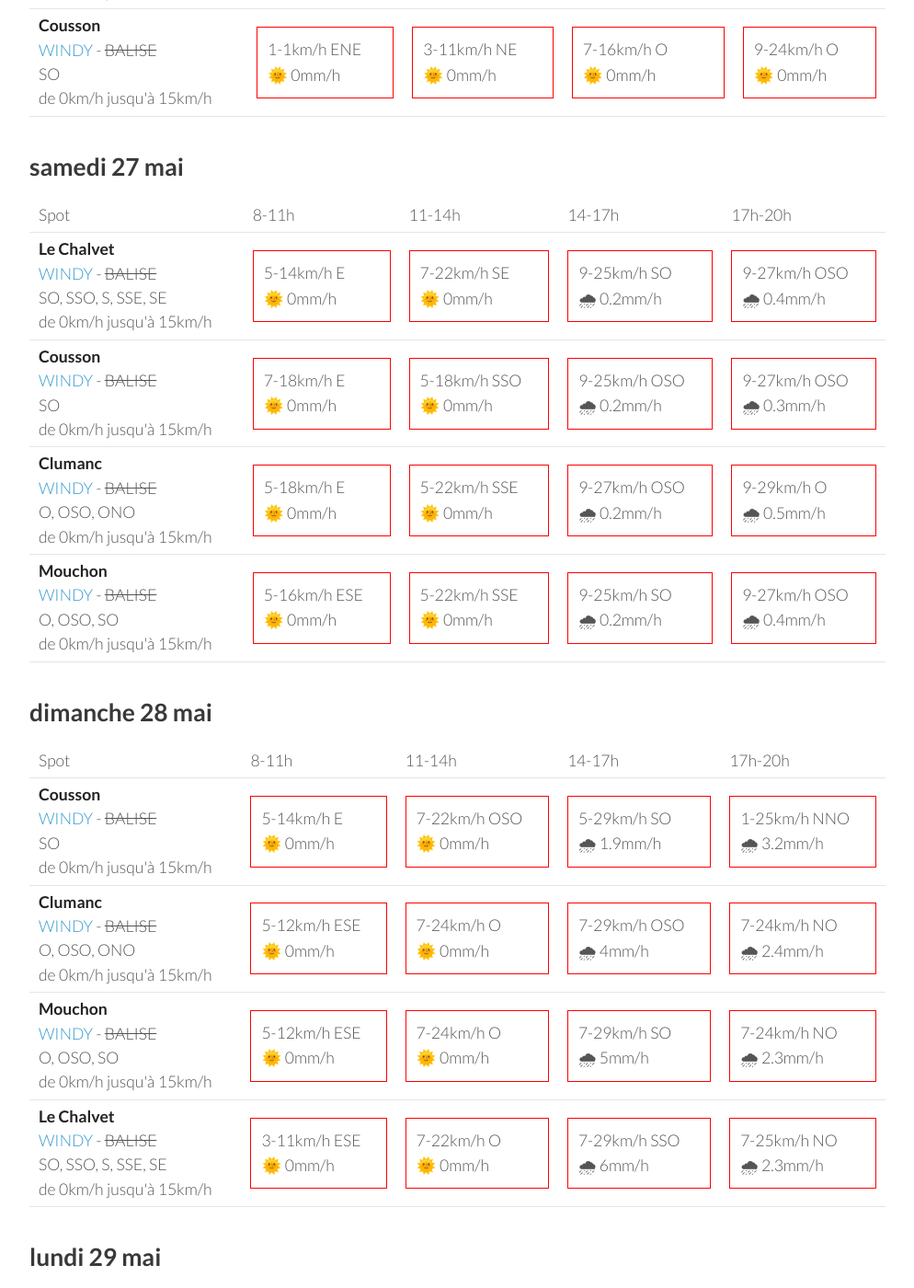
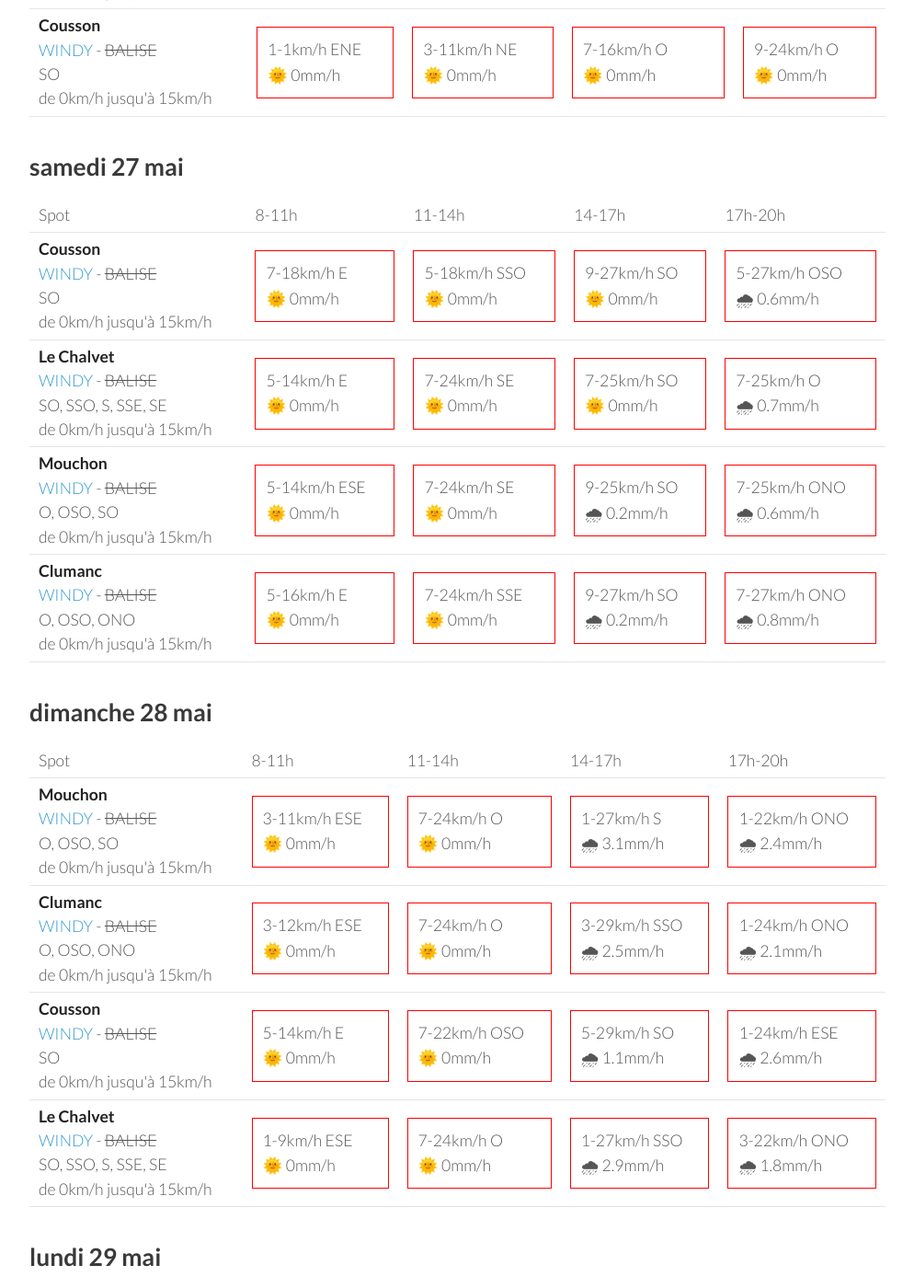
Before and after one commit to parapente-dans-le-nord/parapente-dans-le-nord.github.io, a Jekyll site: the page built from saint_andre.markdown, in a window 1280 px wide and 1400 px high, scrolled down 1299 px. Shown: the whole window at 92% size, without its empty margins (26-1020 px from the left). Built offline with Jekyll 4.4.1, drawn with Linux system fonts in a browser that asks for light colours; some of the changed text lies outside the part shown.

Commit message:
update index.markdown

```diff
--- a/saint_andre.markdown
+++ b/saint_andre.markdown
@@ -130,42 +130,42 @@ page mise à jour le jeudi 25 mai 13:36
       <td>17h-20h</td>
     </tr>
 <tr>
-        <td><strong>Le Chalvet</strong><br><a href="https://windy.com/43.979/6.480?43.866,6.480,10,m:eSsaglX">WINDY</a> - <span class="no-balise"> BALISE </span><br> <span class="vent-favorable">SO, SSO, S, SSE, SE</span><br><span class="force-vent">de 0km/h jusqu'à 15km/h</span> </td>
+        <td><strong>Cousson</strong><br><a href="https://windy.com/44.054/6.240?43.940,6.241,10,m:eSAaglz">WINDY</a> - <span class="no-balise"> BALISE </span><br> <span class="vent-favorable">SO</span><br><span class="force-vent">de 0km/h jusqu'à 15km/h</span> </td>
 
-            <td><div class="not-flyable"><p>5-14km/h E</p><p>🌞 0mm/h</p></div></td>
-            <td><div class="not-flyable"><p>7-22km/h SE</p><p>🌞 0mm/h</p></div></td>
-            <td><div class="not-flyable"><p>9-25km/h SO</p><p>🌧 0.2mm/h</p></div></td>
-            <td><div class="not-flyable"><p>9-27km/h OSO</p><p>🌧 0.4mm/h</p></div></td>
+            <td><div class="not-flyable"><p>7-18km/h E</p><p>🌞 0mm/h</p></div></td>
+            <td><div class="not-flyable"><p>5-18km/h SSO</p><p>🌞 0mm/h</p></div></td>
+            <td><div class="not-flyable"><p>9-27km/h SO</p><p>🌞 0mm/h</p></div></td>
+            <td><div class="not-flyable"><p>5-27km/h OSO</p><p>🌧 0.6mm/h</p></div></td>
 
 
     </tr>
 <tr>
-        <td><strong>Cousson</strong><br><a href="https://windy.com/44.054/6.240?43.940,6.241,10,m:eSAaglz">WINDY</a> - <span class="no-balise"> BALISE </span><br> <span class="vent-favorable">SO</span><br><span class="force-vent">de 0km/h jusqu'à 15km/h</span> </td>
+        <td><strong>Le Chalvet</strong><br><a href="https://windy.com/43.979/6.480?43.866,6.480,10,m:eSsaglX">WINDY</a> - <span class="no-balise"> BALISE </span><br> <span class="vent-favorable">SO, SSO, S, SSE, SE</span><br><span class="force-vent">de 0km/h jusqu'à 15km/h</span> </td>
 
-            <td><div class="not-flyable"><p>7-18km/h E</p><p>🌞 0mm/h</p></div></td>
-            <td><div class="not-flyable"><p>5-18km/h SSO</p><p>🌞 0mm/h</p></div></td>
-            <td><div class="not-flyable"><p>9-25km/h OSO</p><p>🌧 0.2mm/h</p></div></td>
-            <td><div class="not-flyable"><p>9-27km/h OSO</p><p>🌧 0.3mm/h</p></div></td>
+            <td><div class="not-flyable"><p>5-14km/h E</p><p>🌞 0mm/h</p></div></td>
+            <td><div class="not-flyable"><p>7-24km/h SE</p><p>🌞 0mm/h</p></div></td>
+            <td><div class="not-flyable"><p>7-25km/h SO</p><p>🌞 0mm/h</p></div></td>
+            <td><div class="not-flyable"><p>7-25km/h O</p><p>🌧 0.7mm/h</p></div></td>
+
+
+    </tr>
+<tr>
+        <td><strong>Mouchon</strong><br><a href="https://windy.com/43.992/6.424?43.878,6.425,10,m:eSuaglR">WINDY</a> - <span class="no-balise"> BALISE </span><br> <span class="vent-favorable">O, OSO, SO</span><br><span class="force-vent">de 0km/h jusqu'à 15km/h</span> </td>
+
+            <td><div class="not-flyable"><p>5-14km/h ESE</p><p>🌞 0mm/h</p></div></td>
+            <td><div class="not-flyable"><p>7-24km/h SE</p><p>🌞 0mm/h</p></div></td>
+            <td><div class="not-flyable"><p>9-25km/h SO</p><p>🌧 0.2mm/h</p></div></td>
+            <td><div class="not-flyable"><p>7-25km/h ONO</p><p>🌧 0.6mm/h</p></div></td>
 
 
     </tr>
 <tr>
         <td><strong>Clumanc</strong><br><a href="https://windy.com/44.027/6.402?43.914,6.403,10,m:eSxaglP">WINDY</a> - <span class="no-balise"> BALISE </span><br> <span class="vent-favorable">O, OSO, ONO</span><br><span class="force-vent">de 0km/h jusqu'à 15km/h</span> </td>
 
-            <td><div class="not-flyable"><p>5-18km/h E</p><p>🌞 0mm/h</p></div></td>
-            <td><div class="not-flyable"><p>5-22km/h SSE</p><p>🌞 0mm/h</p></div></td>
-            <td><div class="not-flyable"><p>9-27km/h OSO</p><p>🌧 0.2mm/h</p></div></td>
-            <td><div class="not-flyable"><p>9-29km/h O</p><p>🌧 0.5mm/h</p></div></td>
-
-
-    </tr>
-<tr>
-        <td><strong>Mouchon</strong><br><a href="https://windy.com/43.992/6.424?43.878,6.425,10,m:eSuaglR">WINDY</a> - <span class="no-balise"> BALISE </span><br> <span class="vent-favorable">O, OSO, SO</span><br><span class="force-vent">de 0km/h jusqu'à 15km/h</span> </td>
-
-            <td><div class="not-flyable"><p>5-16km/h ESE</p><p>🌞 0mm/h</p></div></td>
-            <td><div class="not-flyable"><p>5-22km/h SSE</p><p>🌞 0mm/h</p></div></td>
-            <td><div class="not-flyable"><p>9-25km/h SO</p><p>🌧 0.2mm/h</p></div></td>
-            <td><div class="not-flyable"><p>9-27km/h OSO</p><p>🌧 0.4mm/h</p></div></td>
+            <td><div class="not-flyable"><p>5-16km/h E</p><p>🌞 0mm/h</p></div></td>
+            <td><div class="not-flyable"><p>7-24km/h SSE</p><p>🌞 0mm/h</p></div></td>
+            <td><div class="not-flyable"><p>9-27km/h SO</p><p>🌧 0.2mm/h</p></div></td>
+            <td><div class="not-flyable"><p>7-27km/h ONO</p><p>🌧 0.8mm/h</p></div></td>
 
 
     </tr>
@@ -186,42 +186,42 @@ page mise à jour le jeudi 25 mai 13:36
       <td>17h-20h</td>
     </tr>
 <tr>
-        <td><strong>Cousson</strong><br><a href="https://windy.com/44.054/6.240?43.940,6.241,10,m:eSAaglz">WINDY</a> - <span class="no-balise"> BALISE </span><br> <span class="vent-favorable">SO</span><br><span class="force-vent">de 0km/h jusqu'à 15km/h</span> </td>
+        <td><strong>Mouchon</strong><br><a href="https://windy.com/43.992/6.424?43.878,6.425,10,m:eSuaglR">WINDY</a> - <span class="no-balise"> BALISE </span><br> <span class="vent-favorable">O, OSO, SO</span><br><span class="force-vent">de 0km/h jusqu'à 15km/h</span> </td>
 
-            <td><div class="not-flyable"><p>5-14km/h E</p><p>🌞 0mm/h</p></div></td>
-            <td><div class="not-flyable"><p>7-22km/h OSO</p><p>🌞 0mm/h</p></div></td>
-            <td><div class="not-flyable"><p>5-29km/h SO</p><p>🌧 1.9mm/h</p></div></td>
-            <td><div class="not-flyable"><p>1-25km/h NNO</p><p>🌧 3.2mm/h</p></div></td>
+            <td><div class="not-flyable"><p>3-11km/h ESE</p><p>🌞 0mm/h</p></div></td>
+            <td><div class="not-flyable"><p>7-24km/h O</p><p>🌞 0mm/h</p></div></td>
+            <td><div class="not-flyable"><p>1-27km/h S</p><p>🌧 3.1mm/h</p></div></td>
+            <td><div class="not-flyable"><p>1-22km/h ONO</p><p>🌧 2.4mm/h</p></div></td>
 
 
     </tr>
 <tr>
         <td><strong>Clumanc</strong><br><a href="https://windy.com/44.027/6.402?43.914,6.403,10,m:eSxaglP">WINDY</a> - <span class="no-balise"> BALISE </span><br> <span class="vent-favorable">O, OSO, ONO</span><br><span class="force-vent">de 0km/h jusqu'à 15km/h</span> </td>
 
-            <td><div class="not-flyable"><p>5-12km/h ESE</p><p>🌞 0mm/h</p></div></td>
+            <td><div class="not-flyable"><p>3-12km/h ESE</p><p>🌞 0mm/h</p></div></td>
             <td><div class="not-flyable"><p>7-24km/h O</p><p>🌞 0mm/h</p></div></td>
-            <td><div class="not-flyable"><p>7-29km/h OSO</p><p>🌧 4mm/h</p></div></td>
-            <td><div class="not-flyable"><p>7-24km/h NO</p><p>🌧 2.4mm/h</p></div></td>
+            <td><div class="not-flyable"><p>3-29km/h SSO</p><p>🌧 2.5mm/h</p></div></td>
+            <td><div class="not-flyable"><p>1-24km/h ONO</p><p>🌧 2.1mm/h</p></div></td>
 
 
     </tr>
 <tr>
-        <td><strong>Mouchon</strong><br><a href="https://windy.com/43.992/6.424?43.878,6.425,10,m:eSuaglR">WINDY</a> - <span class="no-balise"> BALISE </span><br> <span class="vent-favorable">O, OSO, SO</span><br><span class="force-vent">de 0km/h jusqu'à 15km/h</span> </td>
+        <td><strong>Cousson</strong><br><a href="https://windy.com/44.054/6.240?43.940,6.241,10,m:eSAaglz">WINDY</a> - <span class="no-balise"> BALISE </span><br> <span class="vent-favorable">SO</span><br><span class="force-vent">de 0km/h jusqu'à 15km/h</span> </td>
 
-            <td><div class="not-flyable"><p>5-12km/h ESE</p><p>🌞 0mm/h</p></div></td>
-            <td><div class="not-flyable"><p>7-24km/h O</p><p>🌞 0mm/h</p></div></td>
-            <td><div class="not-flyable"><p>7-29km/h SO</p><p>🌧 5mm/h</p></div></td>
-            <td><div class="not-flyable"><p>7-24km/h NO</p><p>🌧 2.3mm/h</p></div></td>
+            <td><div class="not-flyable"><p>5-14km/h E</p><p>🌞 0mm/h</p></div></td>
+            <td><div class="not-flyable"><p>7-22km/h OSO</p><p>🌞 0mm/h</p></div></td>
+            <td><div class="not-flyable"><p>5-29km/h SO</p><p>🌧 1.1mm/h</p></div></td>
+            <td><div class="not-flyable"><p>1-24km/h ESE</p><p>🌧 2.6mm/h</p></div></td>
 
 
     </tr>
 <tr>
         <td><strong>Le Chalvet</strong><br><a href="https://windy.com/43.979/6.480?43.866,6.480,10,m:eSsaglX">WINDY</a> - <span class="no-balise"> BALISE </span><br> <span class="vent-favorable">SO, SSO, S, SSE, SE</span><br><span class="force-vent">de 0km/h jusqu'à 15km/h</span> </td>
 
-            <td><div class="not-flyable"><p>3-11km/h ESE</p><p>🌞 0mm/h</p></div></td>
-            <td><div class="not-flyable"><p>7-22km/h O</p><p>🌞 0mm/h</p></div></td>
-            <td><div class="not-flyable"><p>7-29km/h SSO</p><p>🌧 6mm/h</p></div></td>
-            <td><div class="not-flyable"><p>7-25km/h NO</p><p>🌧 2.3mm/h</p></div></td>
+            <td><div class="not-flyable"><p>1-9km/h ESE</p><p>🌞 0mm/h</p></div></td>
+            <td><div class="not-flyable"><p>7-24km/h O</p><p>🌞 0mm/h</p></div></td>
+            <td><div class="not-flyable"><p>1-27km/h SSO</p><p>🌧 2.9mm/h</p></div></td>
+            <td><div class="not-flyable"><p>3-22km/h ONO</p><p>🌧 1.8mm/h</p></div></td>
 
 
     </tr>
```
Also changed, not shown: other parts of saint_andre.markdown (+1 -1 lines).
